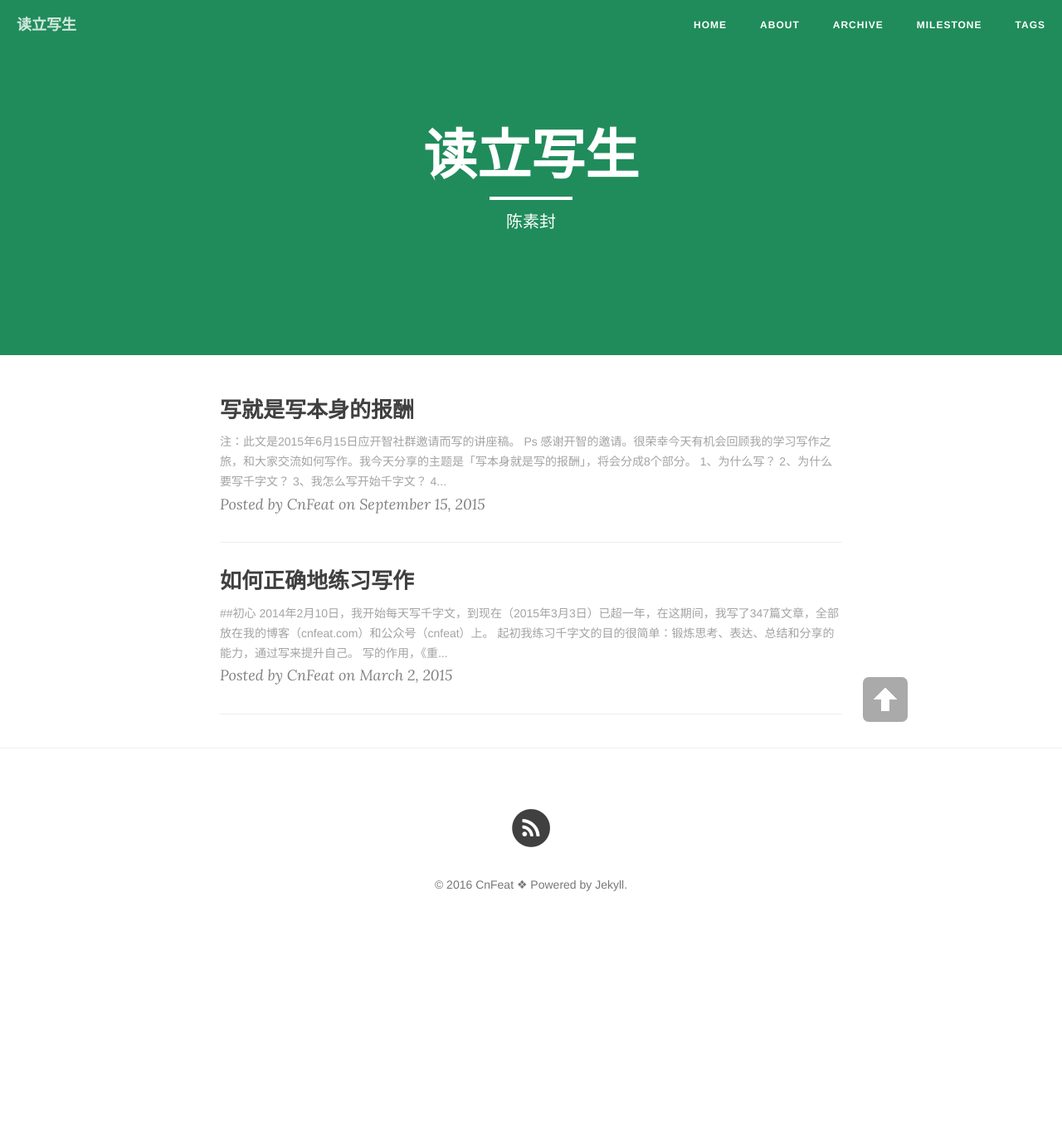
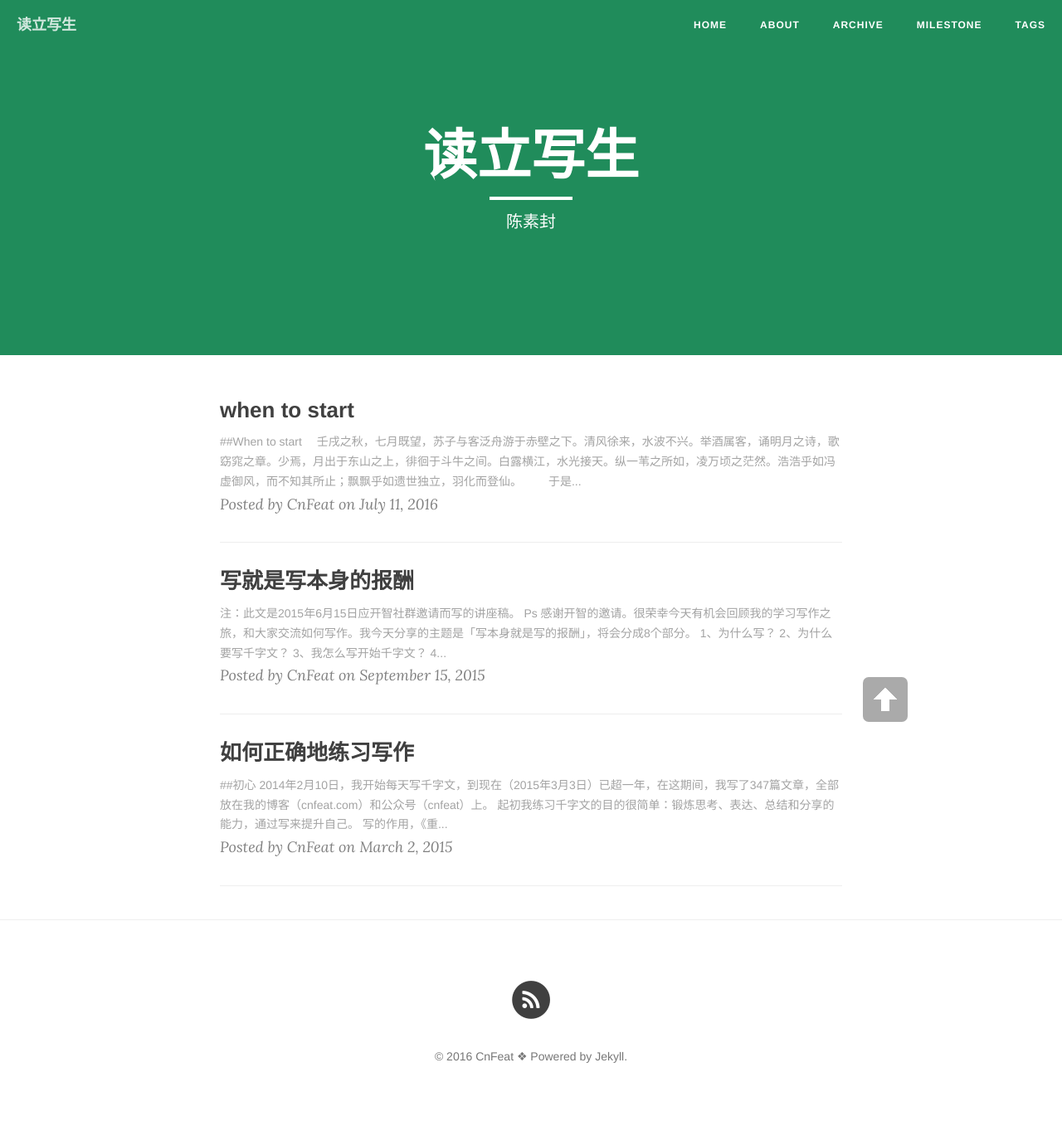
Before and after one commit to leezongjie/leezongjie.github.io, a Jekyll site: the page built from index.html, in a window 1280 px wide. Shown: the whole page at 83% size. Built offline with Jekyll 4.4.1, drawn with Linux system fonts in a browser that asks for light colours; nearby versions of some CDN libraries; the list of posts is cut into pages by our own code; a file with an impossible date is left out; before the commit the page ends 1144 px from its top, so only the background shows below that.

Commit message:
when to start

```diff
--- a/_posts/2016-07-11-when-to-start.md
+++ b/_posts/2016-07-11-when-to-start.md
@@ -1,7 +1,7 @@
 ---
 layout: post
 title: when to start
-date: {{page.date | date_to_string}}
+date: 2016-7-11
 categories: blog
 tags: [总结,知识管理]
 description: 壬戌之秋，七月既望，苏子与客泛舟游于赤壁之下。
```
